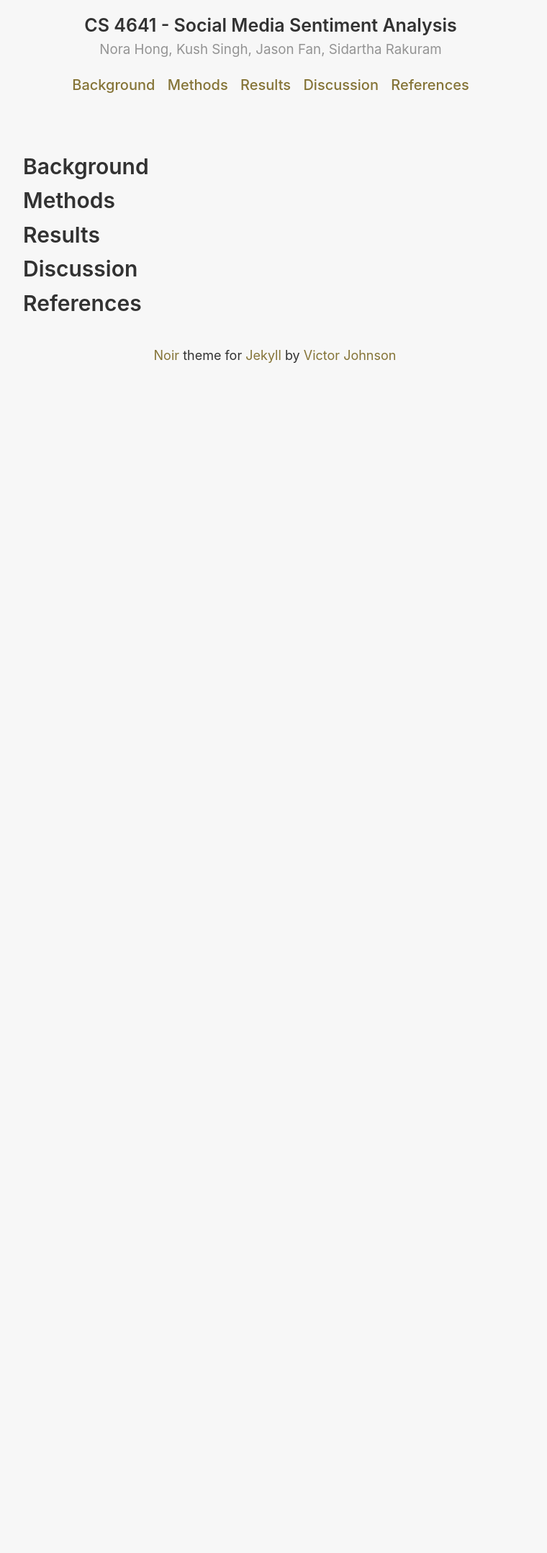
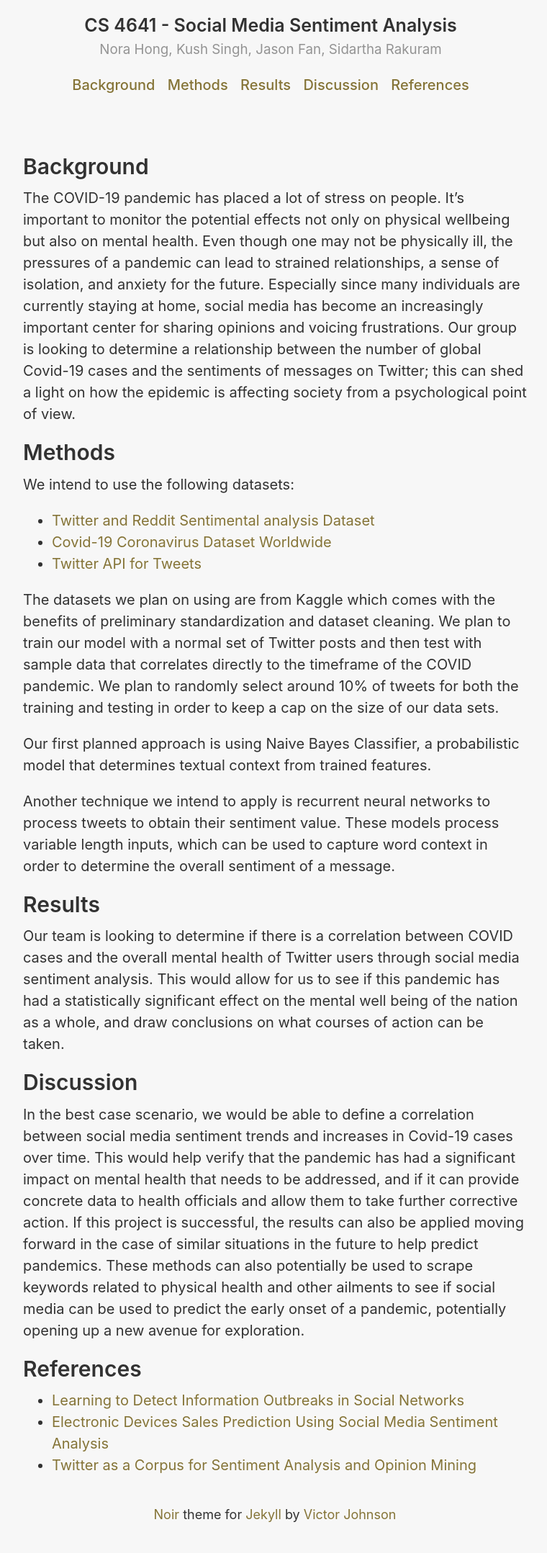
Before and after one commit to cs4641-social-media-sentiment/cs4641-social-media-sentiment.github.io, a Jekyll site: the page built from index.html, in a window 1280 px wide. Shown: the whole page at 72% size, without its empty margins (258-1018 px from the left). Built offline with Jekyll 4.4.1, drawn with Linux system fonts in a browser that asks for light colours; the list of posts is cut into pages by our own code; before the commit the page ends 900 px from its top, so only the background shows below that.

Commit message:
Add project proposal (first draft)

```diff
--- a/_layouts/default.html
+++ b/_layouts/default.html
@@ -20,11 +20,11 @@ layout: compress
 		<!-- Change navigation links here -->
 		<div class="navigation">
 		<ul id="navigation-list">
-		<li><a href="#background">Background</a></li>
-		<li><a href="#methods">Methods</a></li>
-		<li><a href="#results">Results</a></li>
-    <li><a href="#discussion">Discussion</a></li>
-    <li><a href="#references">References</a></li>
+		<li><a href="{{ site.baseurl }}/#background">Background</a></li>
+		<li><a href="{{ site.baseurl }}/#methods">Methods</a></li>
+		<li><a href="{{ site.baseurl }}/#results">Results</a></li>
+    <li><a href="{{ site.baseurl }}/#discussion">Discussion</a></li>
+    <li><a href="{{ site.baseurl }}/#references">References</a></li>
 		</ul>
 		</div>
 
--- a/_sass/_type.scss
+++ b/_sass/_type.scss
@@ -45,7 +45,7 @@ h4, h5, h6 {
 }
 
 p {
-  margin-top: 0;
+  margin-top: 0.5rem;
   margin-bottom: 1rem;
 }
 
--- a/index.html
+++ b/index.html
@@ -5,16 +5,45 @@ title: Home
 
 <div id="background">
   <h1 class="post-title"> Background </h1>
+  <p>
+    The COVID-19 pandemic has placed a lot of stress on people. It’s important to monitor the potential effects not only on physical wellbeing but also on mental health. Even though one may not be physically ill, the pressures of a pandemic can lead to strained relationships, a sense of isolation, and anxiety for the future. Especially since many individuals are currently staying at home, social media has become an increasingly important center for sharing opinions and voicing frustrations. Our group is looking to determine a relationship between the number of global Covid-19 cases and the sentiments of messages on Twitter; this can shed a light on how the epidemic is affecting society from a psychological point of view.
+  </p>
 </div>
 <div id="methods">
   <h1 class="post-title"> Methods </h1>
+  <p>
+    We intend to use the following datasets:
+    <ul>
+      <li><a href="https://www.kaggle.com/cosmos98/twitter-and-reddit-sentimental-analysis-dataset">Twitter and Reddit Sentimental analysis Dataset</a></li>
+      <li><a href="https://www.kaggle.com/hgultekin/covid19-stream-data">Covid-19 Coronavirus Dataset Worldwide</a></li>
+      <li><a href="https://developer.twitter.com/en">Twitter API for Tweets</a></li>
+    </ul>
+    The datasets we plan on using are from Kaggle which comes with the benefits of preliminary standardization and dataset cleaning. We plan to train our model with a normal set of Twitter posts and then test with sample data that correlates directly to the timeframe of the COVID pandemic. We plan to randomly select around 10% of tweets for both the training and testing in order to keep a cap on the size of our data sets.
+  </p>
+  <p>
+    Our first planned approach is using Naive Bayes Classifier, a probabilistic model that determines textual context from trained features.
+  </p>
+  <p>
+    Another technique we intend to apply is recurrent neural networks to process tweets to obtain their sentiment value. These models process variable length inputs, which can be used to capture word context in order to determine the overall sentiment of a message.
+  </p>
 </div>
 <div id="results">
   <h1 class="post-title"> Results </h1>
+  <p>
+    Our team is looking to determine if there is a correlation between COVID cases and the overall mental health of Twitter users through social media sentiment analysis. This would allow for us to see if this pandemic has had a statistically significant effect on the mental well being of the nation as a whole, and draw conclusions on what courses of action can be taken.
+  </p>
 </div>
 <div id="discussion">
   <h1 class="post-title"> Discussion </h1>
+  <p>
+    In the best case scenario, we would be able to define a correlation between social media sentiment trends and increases in Covid-19 cases over time. This would help verify that the pandemic has had a significant impact on mental health that needs to be addressed, and if it can provide concrete data to health officials and allow them to take further corrective action. If this project is successful, the results can also be applied moving forward in the case of similar situations in the future to help predict pandemics. These methods can also potentially be used to scrape keywords related to physical health and other ailments to see if social media can be used to predict the early onset of a pandemic, potentially opening up a new avenue for exploration.
+  </p>
 </div>
 <div id="references">
   <h1 class="post-title"> References </h1>
+  <ul>
+    <li><a href="http://cs229.stanford.edu/proj2012/MaZhang-LearningToDetectInformationOutbreaksInSocialNetworks.pdf">Learning to Detect Information Outbreaks in Social Networks</a></li>
+    <li><a href="http://cs229.stanford.edu/proj2012/ZarghamNassirpourNasiri-ElectronicDevicesSalesPredictionUsingSocialMediaSentimentAnalysis.pdf">Electronic Devices Sales Prediction Using Social Media Sentiment Analysis</a></li>
+    <li><a href="https://academic.microsoft.com/paper/40549020/reference/search?q=Twitter%20as%20a%20Corpus%20for%20Sentiment%20Analysis%20and%20Opinion%20Mining&qe=Or(Id%253D2147880316%252CId%253D2097726431%252CId%253D2166706824%252CId%253D1574901103%252CId%253D2022204871%252CId%253D2115023510%252CId%253D2144378002%252CId%253D2087665422%252CId%253D2110278938%252CId%253D33990384%252CId%253D2403515192%252CId%253D1509129286%252CId%253D2041905826%252CId%253D90118760%252CId%253D2041404167)&f=&orderBy=0">Twitter as a Corpus for Sentiment Analysis and Opinion Mining</a></li>
+  </ul>
 </div>
```
